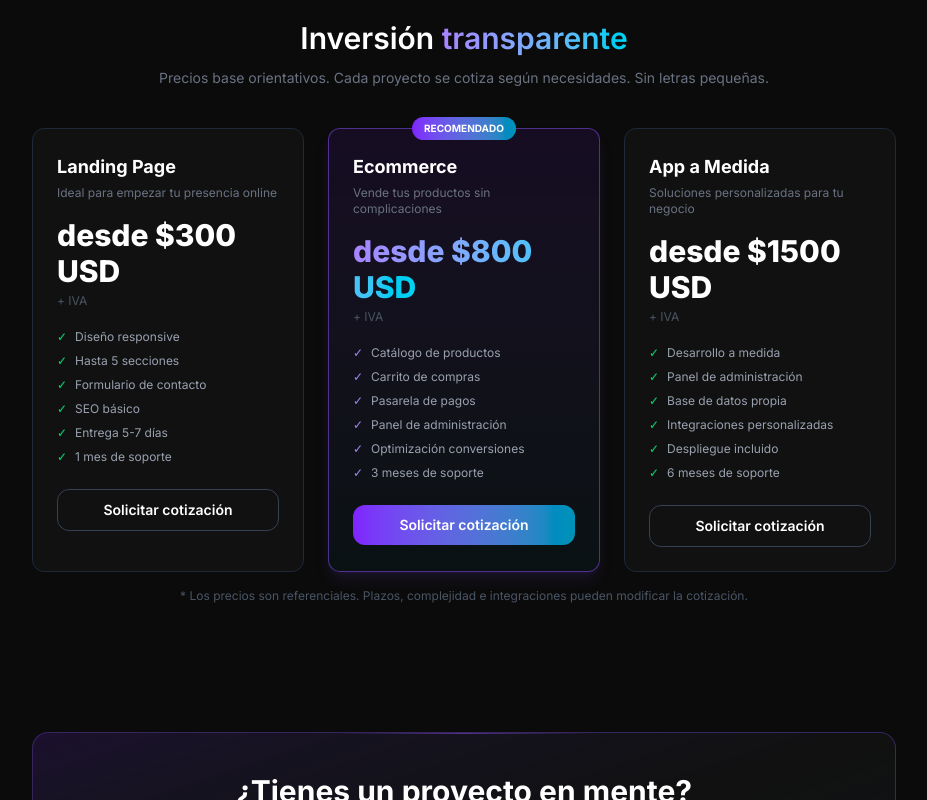
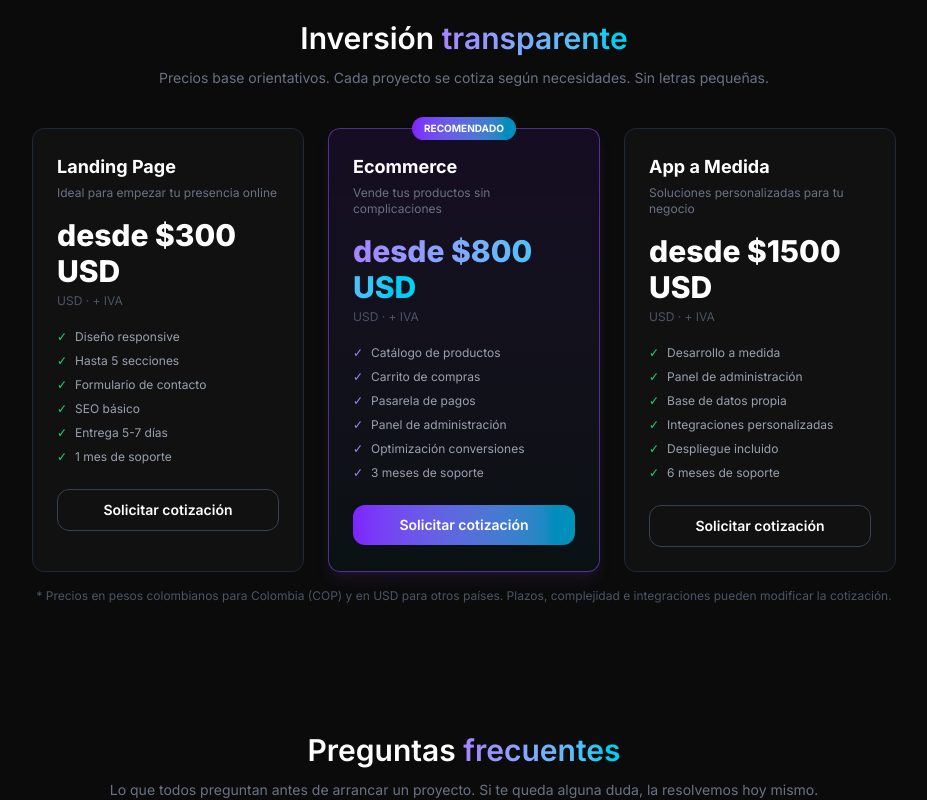
Before and after one commit to FronDeveloper/portafolio-wilson-dev, a Next.js app: page / in a window 1280 px wide. Shown: the part 6200-7000 px from the top of the page, without its empty margins (176-1103 px from the left). Built offline with nearby package versions, Linux system fonts and the light colour scheme; no server answers.

Commit message:
moneda automatica + faq

```diff
--- a/app/page.jsx
+++ b/app/page.jsx
@@ -4,6 +4,8 @@ import Projects from "@/components/Projects";
 import HowIWork from "@/components/HowIWork";
 import Footer from "@/components/Footer";
 import Link from "next/link";
+import SeccionPrecios from "@/components/SeccionPrecios";
+import Faq from "@/components/Faq";
 
 export default function Home() {
   return (
@@ -195,90 +197,11 @@ export default function Home() {
         </div>
       </section>
 
-      {/* PRECIOS */}
-      <section className="px-8 md:px-20 py-16 max-w-5xl mx-auto">
-        <h2 className="text-3xl font-semibold mb-3 text-center">
-          Inversión{" "}
-          <span className="bg-gradient-to-r from-violet-400 to-cyan-400 bg-clip-text text-transparent">
-            transparente
-          </span>
-        </h2>
-        <p className="text-gray-500 text-center text-sm mb-10">
-          Precios base orientativos. Cada proyecto se cotiza según necesidades. Sin letras pequeñas.
-        </p>
-        <div className="grid md:grid-cols-3 gap-6">
-          {[
-            {
-              title: "Landing Page",
-              sub: "Ideal para empezar tu presencia online",
-              price: "$300 USD",
-              features: ["Diseño responsive", "Hasta 5 secciones", "Formulario de contacto", "SEO básico", "Entrega 5-7 días", "1 mes de soporte"],
-              highlight: false,
-            },
-            {
-              title: "Ecommerce",
-              sub: "Vende tus productos sin complicaciones",
-              price: "$800 USD",
-              features: ["Catálogo de productos", "Carrito de compras", "Pasarela de pagos", "Panel de administración", "Optimización conversiones", "3 meses de soporte"],
-              highlight: true,
-            },
-            {
-              title: "App a Medida",
-              sub: "Soluciones personalizadas para tu negocio",
-              price: "$1500 USD",
-              features: ["Desarrollo a medida", "Panel de administración", "Base de datos propia", "Integraciones personalizadas", "Despliegue incluido", "6 meses de soporte"],
-              highlight: false,
-            },
-          ].map((plan) => (
-            <div
-              key={plan.title}
-              className={`rounded-xl p-6 border transition-all duration-300 ${
-                plan.highlight
-                  ? "bg-gradient-to-b from-violet-600/10 to-cyan-600/5 border-violet-500/50 shadow-lg shadow-violet-500/10 relative"
-                  : "bg-[#111] border-gray-800 hover:border-gray-600"
-              }`}
-            >
-              {plan.highlight && (
-                <span className="absolute -top-3 left-1/2 -translate-x-1/2 bg-gradient-to-r from-violet-600 to-cyan-600 text-white text-[10px] font-bold px-3 py-1 rounded-full">
-                  RECOMENDADO
-                </span>
-              )}
-              <h3 className="font-bold text-white text-lg mb-1">{plan.title}</h3>
-              <p className="text-gray-500 text-xs mb-4">{plan.sub}</p>
-              <p className="text-3xl font-extrabold mb-1">
-                <span className={plan.highlight
-                  ? "bg-gradient-to-r from-violet-400 to-cyan-400 bg-clip-text text-transparent"
-                  : "text-white"
-                }>
-                  desde {plan.price}
-                </span>
-              </p>
-              <p className="text-gray-600 text-xs mb-5">+ IVA</p>
-              <ul className="space-y-2 mb-6">
-                {plan.features.map((f) => (
-                  <li key={f} className="flex items-center gap-2 text-gray-400 text-xs">
-                    <span className={plan.highlight ? "text-violet-400" : "text-green-400"}>✓</span>
-                    {f}
-                  </li>
-                ))}
-              </ul>
-              <Link
-                href="/cotizar"
-                className={`block text-center py-2.5 rounded-xl font-semibold text-sm transition ${
-                  plan.highlight
-                    ? "bg-gradient-to-r from-violet-600 to-cyan-600 text-white hover:opacity-90"
-                    : "border border-gray-700 hover:border-violet-500 hover:text-violet-400"
-                }`}
-              >
-                Solicitar cotización
-              </Link>
-            </div>
-          ))}
-        </div>
-        <p className="text-gray-600 text-xs text-center mt-4">
-          * Los precios son referenciales. Plazos, complejidad e integraciones pueden modificar la cotización.
-        </p>
-      </section>
+      {/* PRECIOS — moneda automática: Colombia ve COP, resto del mundo USD */}
+      <SeccionPrecios />
+
+      {/* FAQ — acordeón SEO-friendly con schema FAQPage */}
+      <Faq />
 
       {/* CTA FINAL */}
       <section className="px-8 md:px-20 py-16 max-w-5xl mx-auto">
```
